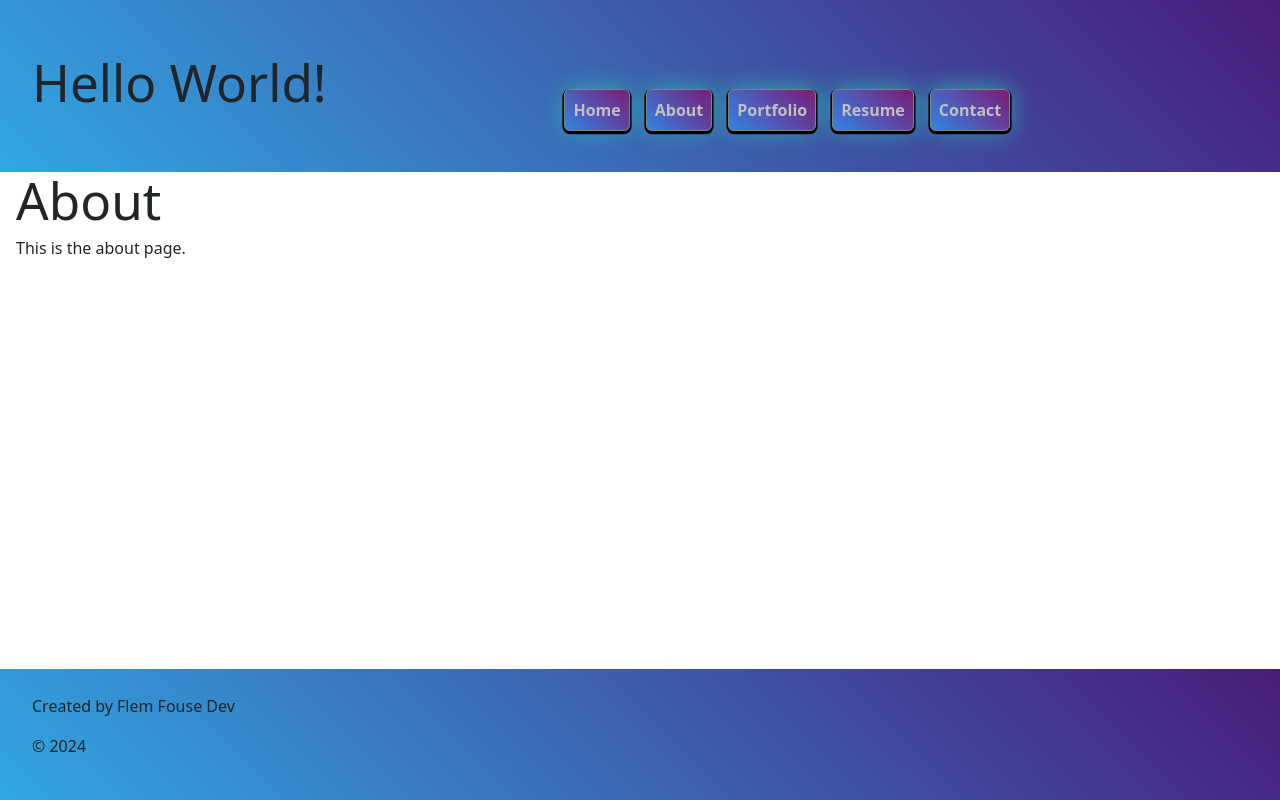
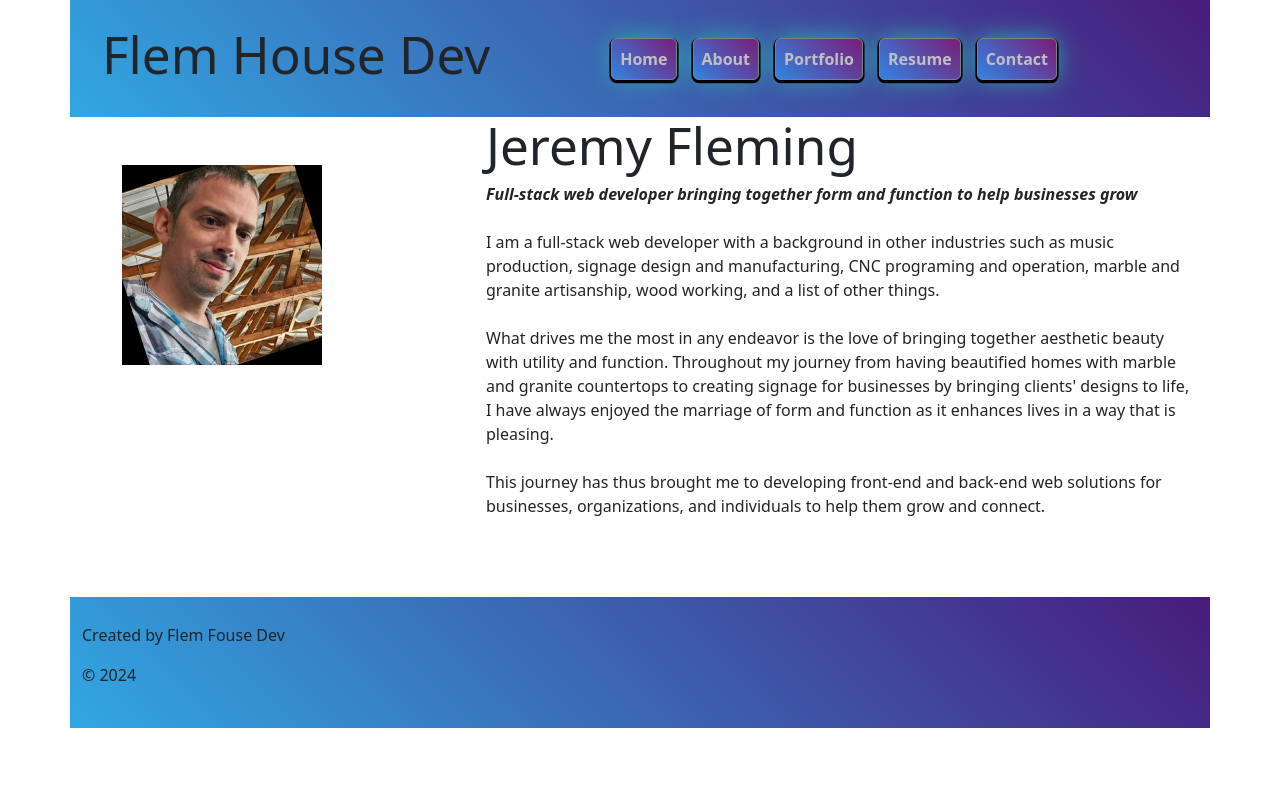
Before and after one commit to Flem-House-Dev/Flem-House-Dev-Portfolio, a React (Vite) app: page /About in a window 1280 px wide. Built offline with nearby package versions, Linux system fonts and the light colour scheme.

Commit message:
worked on about page and general page layout

```diff
--- a/src/App.jsx
+++ b/src/App.jsx
@@ -1,17 +1,25 @@
-import { Outlet } from 'react-router-dom';
-import Footer from './components/Footer';
-import Header from './components/Header';
+import { Outlet } from "react-router-dom";
+import Footer from "./components/Footer";
+import Header from "./components/Header";
 
 function App() {
   return (
     <>
-    <Header />
-    <main className='mx-3'>
-      <Outlet />
-    </main>
-    <Footer />
+      <div className="container">
+        <div className="row">
+          <Header />
+        </div>
+        <div className="row">
+          <main className="mx-3">
+            <Outlet />
+          </main>
+        </div>
+        <div className="row">
+          <Footer />
+        </div>
+      </div>
     </>
-  )
+  );
 }
 
 export default App;
--- a/src/components/Footer.jsx
+++ b/src/components/Footer.jsx
@@ -1,8 +1,7 @@
-
 function Footer() {
   return (
     <footer>
-        <p>Created by Flem Fouse Dev</p>
+      <p>Created by Flem Fouse Dev</p>
       <p>© 2024</p>
     </footer>
   );
--- a/src/components/Header.jsx
+++ b/src/components/Header.jsx
@@ -3,7 +3,7 @@ import Navbar from './Navbar';
 function Header() {
     return (
         <header id='header' >
-            <h1>Hello World!</h1>
+            <h1 id='header-text'>Flem House Dev</h1>
             <Navbar />
         </header>
     );
--- a/src/components/Navbar.jsx
+++ b/src/components/Navbar.jsx
@@ -1,7 +1,5 @@
 import { Nav, Navbar } from "react-bootstrap";
 import { Link } from "react-router-dom";
-
-
 
 function NavBar() {
 
@@ -9,7 +7,7 @@ function NavBar() {
    <Navbar  expand='lg' className="m-lg-auto" collapseOnSelect >
     <Navbar.Toggle aria-controls="basic-navbar-nav" />
     <Navbar.Collapse id="basic-navbar-nav">
-    <Nav variant="pills" className="mt-5" defaultActiveKey={location.pathname}>
+    <Nav variant="pills" className="" defaultActiveKey={location.pathname}>
       <Nav.Item>
         <Nav.Link as={Link} to="/" eventKey="/">Home</Nav.Link>
       </Nav.Item>
--- a/src/index.css
+++ b/src/index.css
@@ -23,12 +23,12 @@
 } */
 
 html, body, #root {
-  height: 100%;
+  /* height: 100%; */
   margin: 0;
   padding: 0;
   display: flex;
   flex-direction: column;
-  position: relative;
+  /* position: relative; */
 }
 
 .main {
@@ -96,14 +96,16 @@ button:focus-visible {
 #header {
   display: flex;
   justify-content: space-between;
-  height: 172px;
+  /* height: 172px; */
+  /* height: 30vh; */
   /* position: relative; */
   /* overflow: hidden; */
 }
 
 footer {
-  position: absolute;
-  bottom: 0;
+  /* position: absolute;
+  bottom: 0; */
+  /* height: 20vh; */
 }
 
 #header, footer {
@@ -111,6 +113,10 @@ footer {
   padding: 1.6em 2em;
   align-items: center;
   background-image: linear-gradient(45deg, #31A7E2, #481b7c);
+}
+
+main {
+  min-height: 60vh;
 }
 
 /* ------------------------------------- */
--- a/src/pages/About.jsx
+++ b/src/pages/About.jsx
@@ -1,9 +1,48 @@
+import profilePic from "../assets/profile-pic.jpg";
 
 function About() {
   return (
-    <div>
-      <h1>About</h1>
-      <p>This is the about page.</p>
+    <div className="container">
+
+      {/* <p id="about-tagline">
+        Full-stack web developer bringing together form and function to help
+        businesses grow
+      </p> */}
+      <div className="container">
+        <div className="row">
+          <div className="col-4 mt-5">
+            <img
+              src={profilePic}
+              alt="profile-pic"
+              style={{ height: 200 + "px" }}
+            />
+          </div>
+          <div className="col-8">
+          <h1>Jeremy Fleming</h1>
+            <p>
+              <span className="fw-bold fst-italic">Full-stack web developer bringing together form and function to
+              help businesses grow </span><br />
+              <br />
+              I am a full-stack web developer with a background in other
+              industries such as music production, signage design and
+              manufacturing, CNC programing and operation, marble and granite
+              artisanship, wood working, and a list of other things. <br />
+              <br />
+              What drives me the most in any endeavor is the love of bringing
+              together aesthetic beauty with utility and function. Throughout my
+              journey from having beautified homes with marble and granite
+              countertops to creating signage for businesses by bringing
+              clients' designs to life, I have always enjoyed the marriage of
+              form and function as it enhances lives in a way that is pleasing.
+              <br />
+              <br />
+              This journey has thus brought me to developing front-end and
+              back-end web solutions for businesses, organizations, and
+              individuals to help them grow and connect.
+            </p>
+          </div>
+        </div>
+      </div>
     </div>
   );
 }
```
Also changed, not shown: src/assets/profile-pic.jpg (added).
